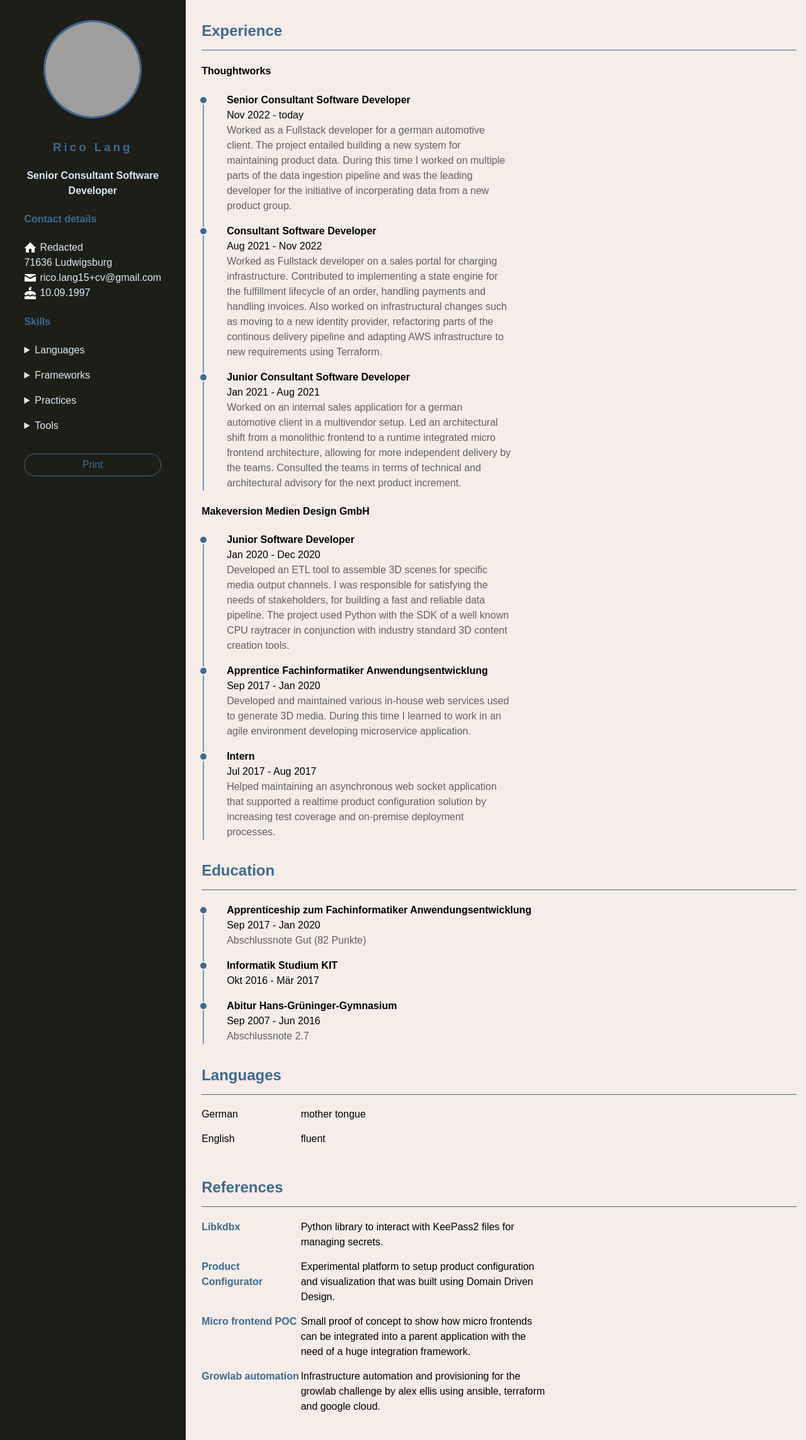
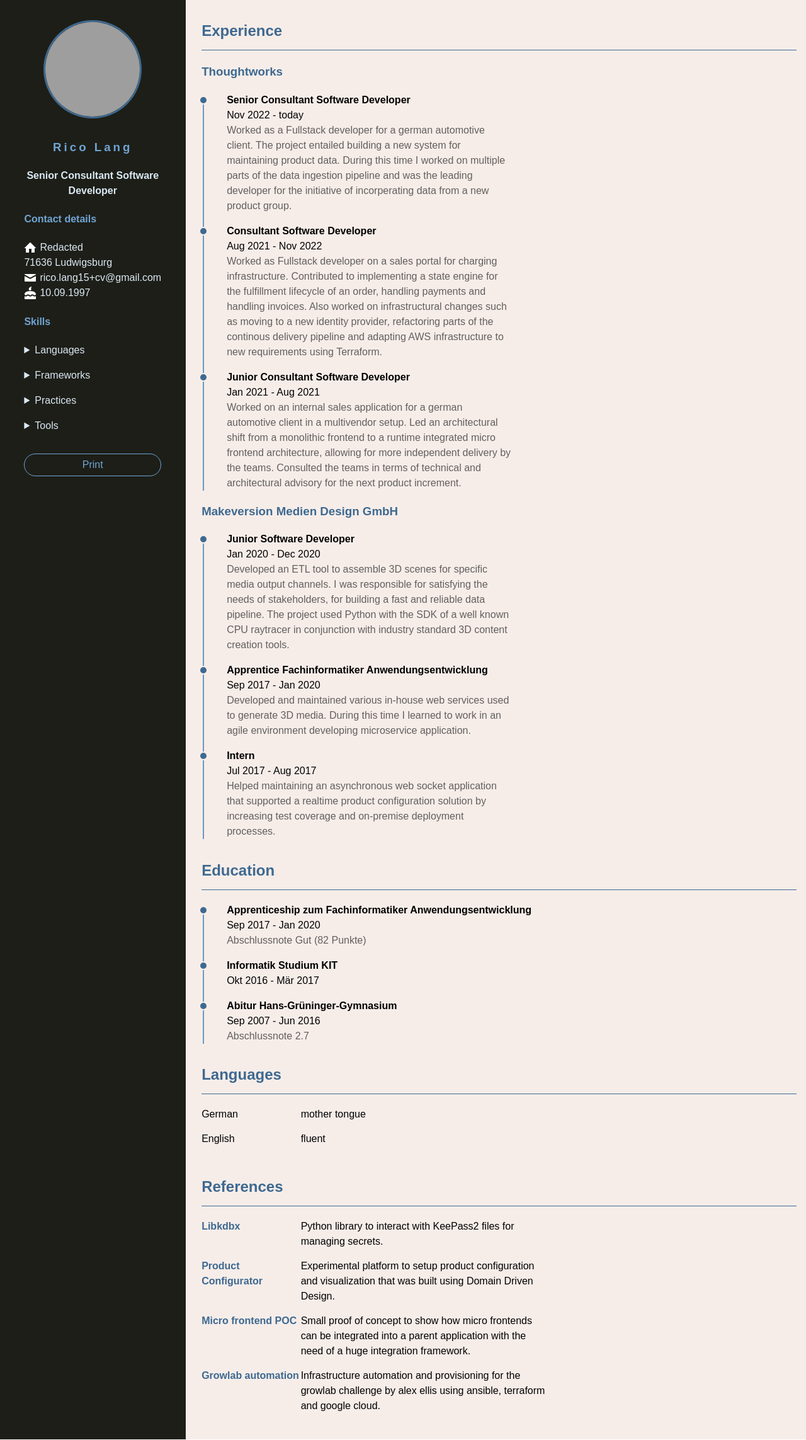
Before and after one commit to RykoL/CV, a Jekyll site: the page built from index.html, in a window 1280 px wide. Shown: the whole page at 63% size. Built offline with Jekyll 4.4.1, drawn with Linux system fonts in a browser that asks for light colours; grey boxes are pictures that could not be loaded.

Commit message:
Make cv more accessible

```diff
--- a/_data/baseData.yml
+++ b/_data/baseData.yml
@@ -1,6 +1,6 @@
 name: Rico Lang
 role: Senior Consultant Developer
-
+description: "Hey there, welcome to my CV ! My name is Rico and I'm a passionate developer, always on the run to have a positive impact on my surroundings."
 contact:
   address:
     street: Redacted
--- a/_includes/career.html
+++ b/_includes/career.html
@@ -2,7 +2,7 @@
     <h2 class="section-heading">Experience</h2>
     {% for employment in site.data.career %}
         <div class="company-card">
-            <h4 class="company-heading">{{employment.company}}</h4>
+            <h3 class="company-heading">{{employment.company}}</h3>
             <div class="timeline">
                 {% for job in employment.jobs %}
                     <section class="timeline-entry">
--- a/_layouts/resume.html
+++ b/_layouts/resume.html
@@ -1,8 +1,10 @@
 <!DOCTYPE html>
-<html>
+<html lang="en">
     <head>
         <meta charset="utf-8">
-        <meta lang="de">
+        <meta lang="en">
+        <meta name="viewport" content="width=device-width, initial-scale=1">
+        <meta name="description" content="{{site.data.baseData.description}}" />
         <link rel="stylesheet" href="{{ "/assets/css/style.css" | relative_url }}">
         <link rel="stylesheet" media="print" href="{{ "/assets/css/print.css" | relative_url }}">
         <title>Rico Lang - CV</title>
@@ -11,7 +13,7 @@
 
     <div class="main-viewport">
         <div id="left-bar">
-            <img src="https://avatars.githubusercontent.com/u/4587521?v=4" class="circular-img">
+            <img src="https://avatars.githubusercontent.com/u/4587521?v=4" class="circular-img" alt="This is a picture of the owner of the CV.">
             <div id="name-box">
                 <h3 id="name" class="left-bar-header">Rico
                 Lang</h3>
--- a/assets/css/style.scss
+++ b/assets/css/style.scss
@@ -5,7 +5,7 @@
 :root {
     --main-content-bg-color: #F6EDE9;
     --background-color-dark: #1d1e18;
-    --primary-color-dark-contrast: #3E6990;
+    --primary-color-contrast-dark: #70a4d3;
 }
 
 body {
@@ -42,7 +42,7 @@
 
 .circular-img {
     width: 150px;
-    margin-top: 2;
+    height: 150px;
     margin: 2em auto;
     display: block;
     border-radius: 50%;
@@ -79,7 +79,7 @@
 }
 
 .left-bar-header {
-    color: #3E6990;
+    color : var(--primary-color-contrast-dark);
 }
 
 #skill-section {
@@ -165,6 +165,10 @@
     max-width: 50%;
 }
 
+.company-heading {
+    color: #3E6990;
+}
+
 .job-title {
     font-weight: bold;
 }
@@ -215,11 +219,11 @@
 .btn {
     color: white;
     background-color: var(--background-color-dark);
-    border: 1px solid #3E6990;
+    border: 1px solid var(--primary-color-contrast-dark);
     font-size: 1rem;
     padding: .5rem;
     font-weight: 400;
-    color: #3E6990;
+    color: var(--primary-color-contrast-dark);
 }
 
 .btn:active {
```
